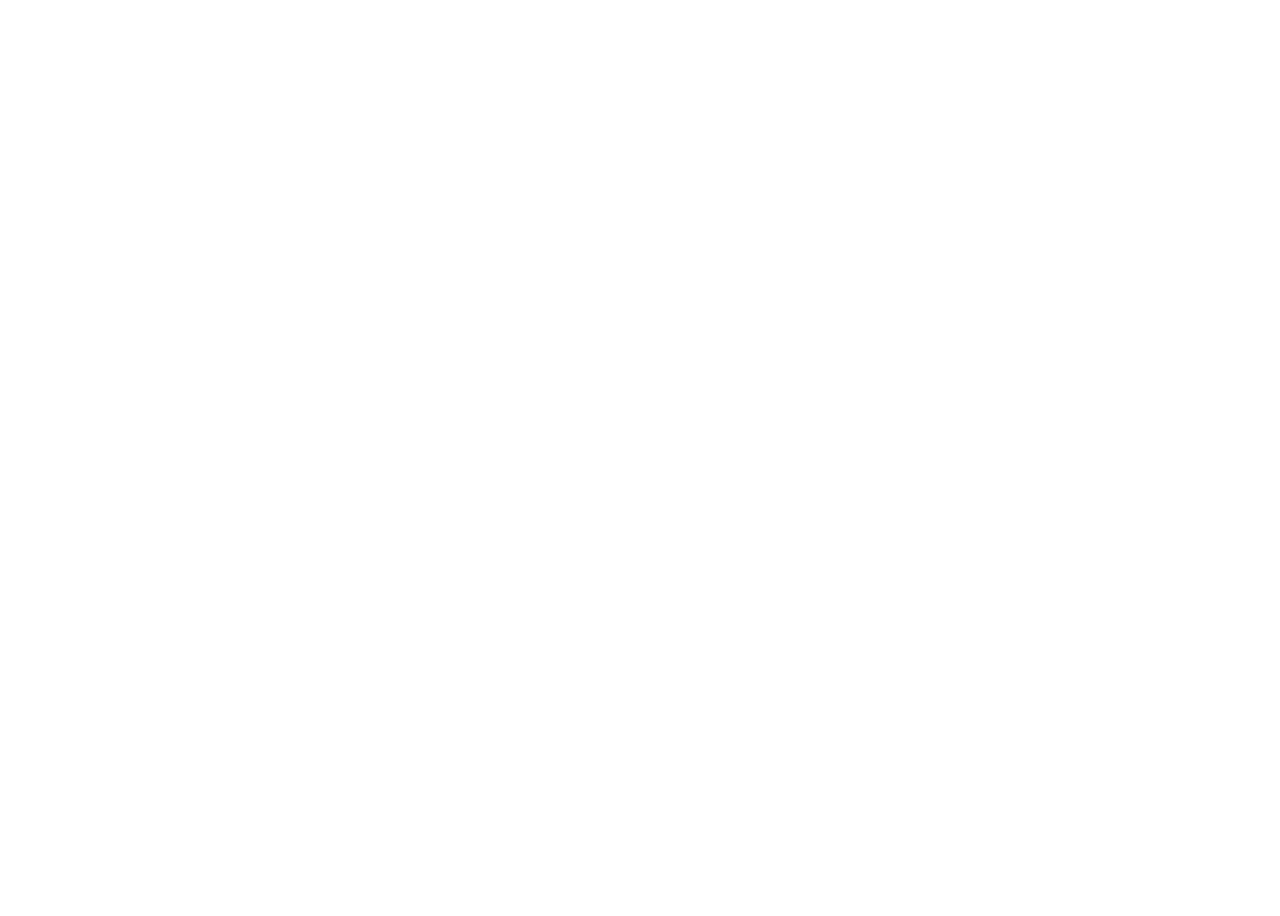
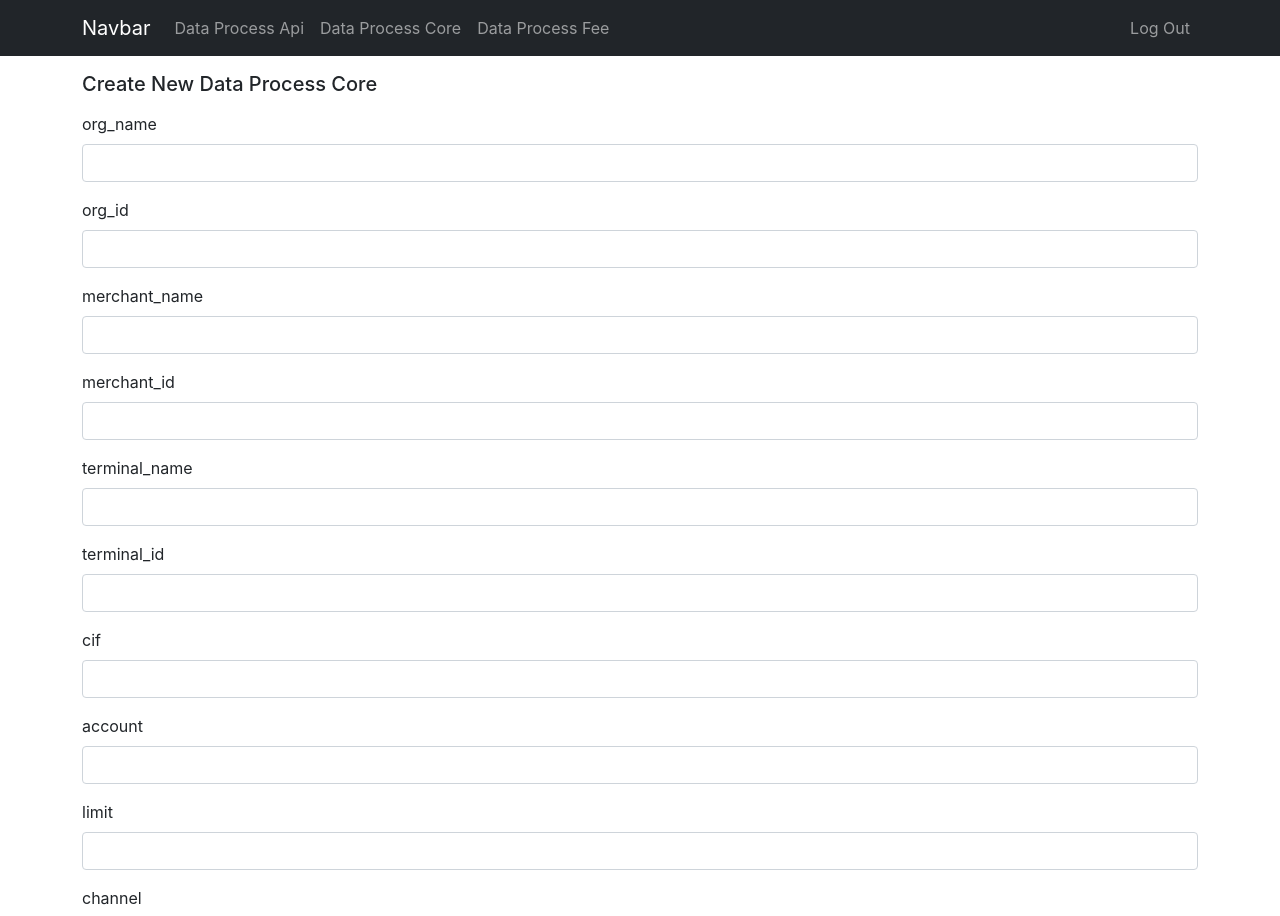
Before and after one commit to muhano/HanaOverbooking, a React (Create React App) app in the folder client/: page /processcore/create in a window 1280 px wide. Before the commit this address had no page. Shown: the top 916 px of the page. Before the commit the page ends 800 px from the top, so only its background shows below. Built offline with nearby package versions, Linux system fonts and the light colour scheme; sample sign-in values are in the browser's storage.

Commit message:
process creating process core form

```diff
--- a/client/src/App.js
+++ b/client/src/App.js
@@ -7,6 +7,7 @@ import ProcessApiForm from "./components/ProcessApiForm"
 import ProcessApiEdit from "./components/ProcessApiEdit";
 import Login from "./pages/Login"
 import ProtectedRoute from "./routes/ProtectedRoute";
+import ProcessCoreForm from "./components/ProcessCoreForm";
 
 function App() {
     return (
@@ -22,6 +23,7 @@ function App() {
                 <Route path="processfee" element={<ProcessFeeTable />} />
                 <Route path="processapi/create" element={<ProcessApiForm />} />
                 <Route path="processapi/edit/:id" element={<ProcessApiEdit />} />
+                <Route path="processcore/create" element={<ProcessCoreForm />} />
             </Route>
         </Routes>
     )
--- /dev/null
+++ b/client/src/components/ProcessCoreForm.js
@@ -0,0 +1,186 @@
+import { Container, Form, Button } from "react-bootstrap"
+import { useState } from "react"
+import axios from 'axios'
+import { useNavigate } from "react-router-dom";
+
+function ProcessCoreForm() {
+    const [dataForm, setDataForm] = useState({
+        org_name: "",
+        org_id: "",
+        merchant_name: "",
+        merchant_id: "",
+        terminal_name: "",
+        terminal_id: "",
+        cif: "",
+        account: "",
+        limit: "",
+        channel: "",
+        partners_id: ""
+    });
+
+    const handleFormInput = (e) => {
+        const value = e.target.value;
+        const field = e.target.name;
+        setDataForm({
+            ...dataForm,
+            [field]: value,
+        });
+    };
+
+    const handleAddData = async (e) => {
+        // e.preventDefault();
+        // try {
+        //     const response = await axios({
+        //         method: 'post',
+        //         url: 'http://localhost:3000/processapi',
+        //         headers: {access_token : localStorage.getItem("access_token")},
+        //         data: dataForm
+        //     });
+
+        //     console.log("success add data");
+        //     if (response.status === 201) {
+        //         navigate("/");
+        //     }
+        // } catch (err) {
+        //     console.log(err);
+        // }
+    };
+
+    return (
+        <Container>
+            <h5 className="mt-3">Create New Data Process Core</h5>
+            <Form onSubmit={handleAddData} className="mt-3">
+                <Form.Group className="mb-3">
+                    <Form.Label>org_name</Form.Label>
+                    <Form.Control
+                        name="org_name"
+                        value={dataForm.org_name}
+                        maxLength={250}
+                        type="text"
+                        onChange={handleFormInput}
+                        placeholder=""
+                    />
+                </Form.Group>
+
+                <Form.Group className="mb-3">
+                    <Form.Label>org_id</Form.Label>
+                    <Form.Control
+                        name="org_id"
+                        value={dataForm.org_id}
+                        onChange={handleFormInput}
+                        type="number"
+                        placeholder=""
+                    />
+                </Form.Group>
+
+                <Form.Group className="mb-3">
+                    <Form.Label>merchant_name</Form.Label>
+                    <Form.Control
+                        name="merchant_name"
+                        value={dataForm.merchant_name}
+                        onChange={handleFormInput}
+                        type="number"
+                        placeholder=""
+                    />
+                </Form.Group>
+
+                <Form.Group className="mb-3">
+                    <Form.Label>merchant_id</Form.Label>
+                    <Form.Control
+                        name="merchant_id"
+                        value={dataForm.merchant_id}
+                        onChange={handleFormInput}
+                        type="number"
+                        placeholder=""
+                    />
+                </Form.Group>
+
+                <Form.Group className="mb-3">
+                    <Form.Label>terminal_name</Form.Label>
+                    <Form.Control
+                        name="terminal_name"
+                        value={dataForm.terminal_name}
+                        onChange={handleFormInput}
+                        maxLength={50}
+                        type="text"
+                        placeholder=""
+                    />
+                </Form.Group>
+
+                <Form.Group className="mb-3">
+                    <Form.Label>terminal_id</Form.Label>
+                    <Form.Control
+                        name="terminal_id"
+                        value={dataForm.terminal_id}
+                        onChange={handleFormInput}
+                        type="number"
+                        placeholder=""
+                    />
+                </Form.Group>
+
+                <Form.Group className="mb-3">
+                    <Form.Label>cif</Form.Label>
+                    <Form.Control
+                        name="cif"
+                        value={dataForm.cif}
+                        onChange={handleFormInput}
+                        type="number"
+                        placeholder=""
+                    />
+                </Form.Group>
+
+                <Form.Group className="mb-3">
+                    <Form.Label>account</Form.Label>
+                    <Form.Control
+                        name="account"
+                        value={dataForm.account}
+                        onChange={handleFormInput}
+                        type="number"
+                        placeholder=""
+                    />
+                </Form.Group>
+
+                <Form.Group className="mb-3">
+                    <Form.Label>limit</Form.Label>
+                    <Form.Control
+                        name="limit"
+                        value={dataForm.limit}
+                        onChange={handleFormInput}
+                        type="number"
+                        placeholder=""
+                    />
+                </Form.Group>
+
+                <Form.Group className="mb-3">
+                    <Form.Label>channel</Form.Label>
+                    <Form.Control
+                        name="channel"
+                        value={dataForm.channel}
+                        onChange={handleFormInput}
+                        maxLength={50}
+                        type="text"
+                        placeholder=""
+                    />
+                </Form.Group>
+
+                <Form.Group className="mb-3">
+                    <Form.Label>partners_id</Form.Label>
+                    <Form.Control
+                        name="partners_id"
+                        value={dataForm.partners_id}
+                        onChange={handleFormInput}
+                        maxLength={50}
+                        type="text"
+                        placeholder=""
+                    />
+                </Form.Group>
+
+                <Button className="mb-5" variant="primary" type="submit">
+                    Submit
+                </Button>
+            </Form>
+        </Container>
+    )
+}
+
+export default ProcessCoreForm
--- a/client/src/components/processApiTable.js
+++ b/client/src/components/processApiTable.js
@@ -69,7 +69,7 @@ function ProcessApiTable() {
   return (
     <Container className="mt-3">
       <h5>Data Process API</h5>
-      <Link to="processapi/create">
+      <Link to="processcore/create">
         <Button variant="primary">Create Process</Button>
       </Link>
       <Table striped bordered hover responsive className="mt-3">
--- a/client/src/components/processCoreTable.js
+++ b/client/src/components/processCoreTable.js
@@ -51,8 +51,8 @@ function ProcessCoreTable() {
 
     return (
         <Container className="mt-3">
-            <h5>Data Process API</h5>
-            <Link to="processapi/create">
+            <h5>Data Process Core</h5>
+            <Link to="create">
                 <Button variant="primary">Create Process</Button>
             </Link>
             <Table striped bordered hover responsive className="mt-3">
```
